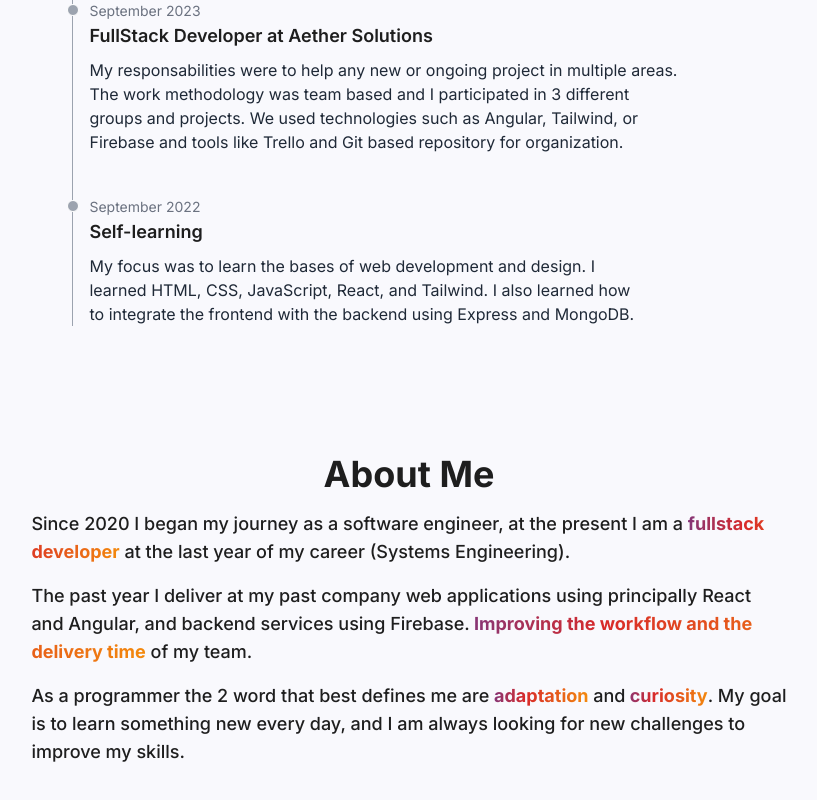
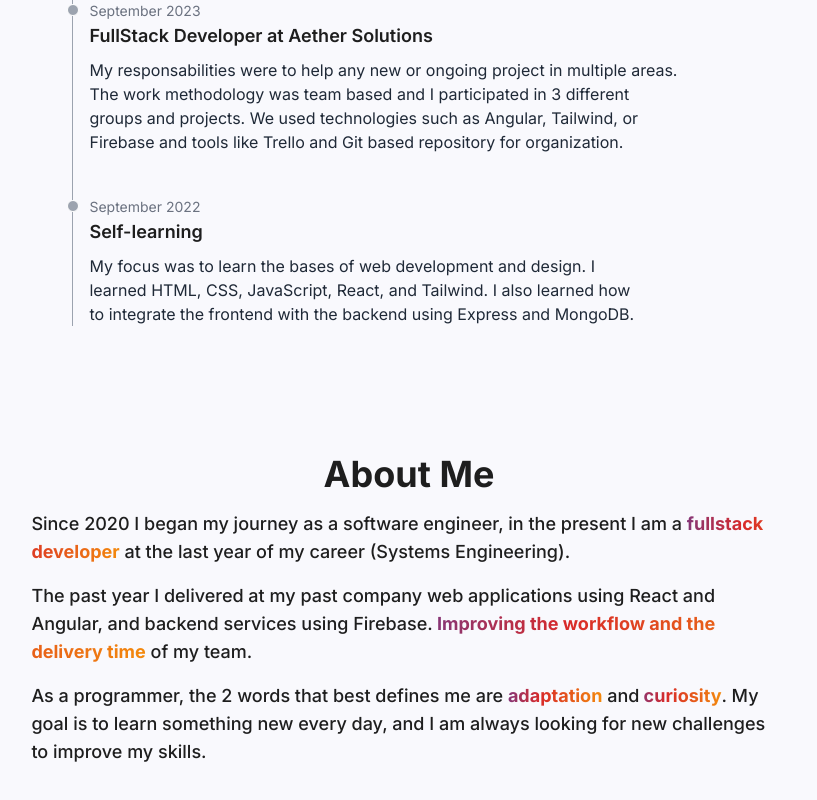
Before and after one commit to Sergionx/portfolio, a React (Vite) app: page / in a window 1280 px wide. Shown: the part 3610-4410 px from the top of the page, without its empty margins (231-1048 px from the left). Built offline with nearby package versions, Linux system fonts and the light colour scheme.

Commit message:
Fix typos and improve readability in About section

```diff
--- a/src/components/sections/About.tsx
+++ b/src/components/sections/About.tsx
@@ -4,7 +4,7 @@ export default function About() {
       <h2>About Me</h2>
 
       <p className="text-lg font-medium max-w-prose ">
-        Since 2020 I began my journey as a software engineer, at the present I
+        Since 2020 I began my journey as a software engineer, in the present I
         am a{" "}
         <span className="font-bold text-gradient-color">
           fullstack developer
@@ -13,8 +13,8 @@ export default function About() {
       </p>
 
       <p className="text-lg font-medium  max-w-prose  mt-4 ">
-        The past year I deliver at my past company web applications using
-        principally React and Angular, and backend services using Firebase.
+        The past year I delivered at my past company web applications using
+        React and Angular, and backend services using Firebase.
         <span className="font-bold text-gradient-color">
           {" "}
           Improving the workflow and the delivery time
@@ -23,7 +23,7 @@ export default function About() {
       </p>
 
       <p className="text-lg font-medium  max-w-prose  mt-4 ">
-        As a programmer the 2 word that best defines me are{" "}
+        As a programmer, the 2 words that best defines me are{" "}
         <span className="font-bold text-gradient-color">adaptation</span> and
         <span className="font-bold text-gradient-color"> curiosity</span>. My
         goal is to learn something new every day, and I am always looking for
```
